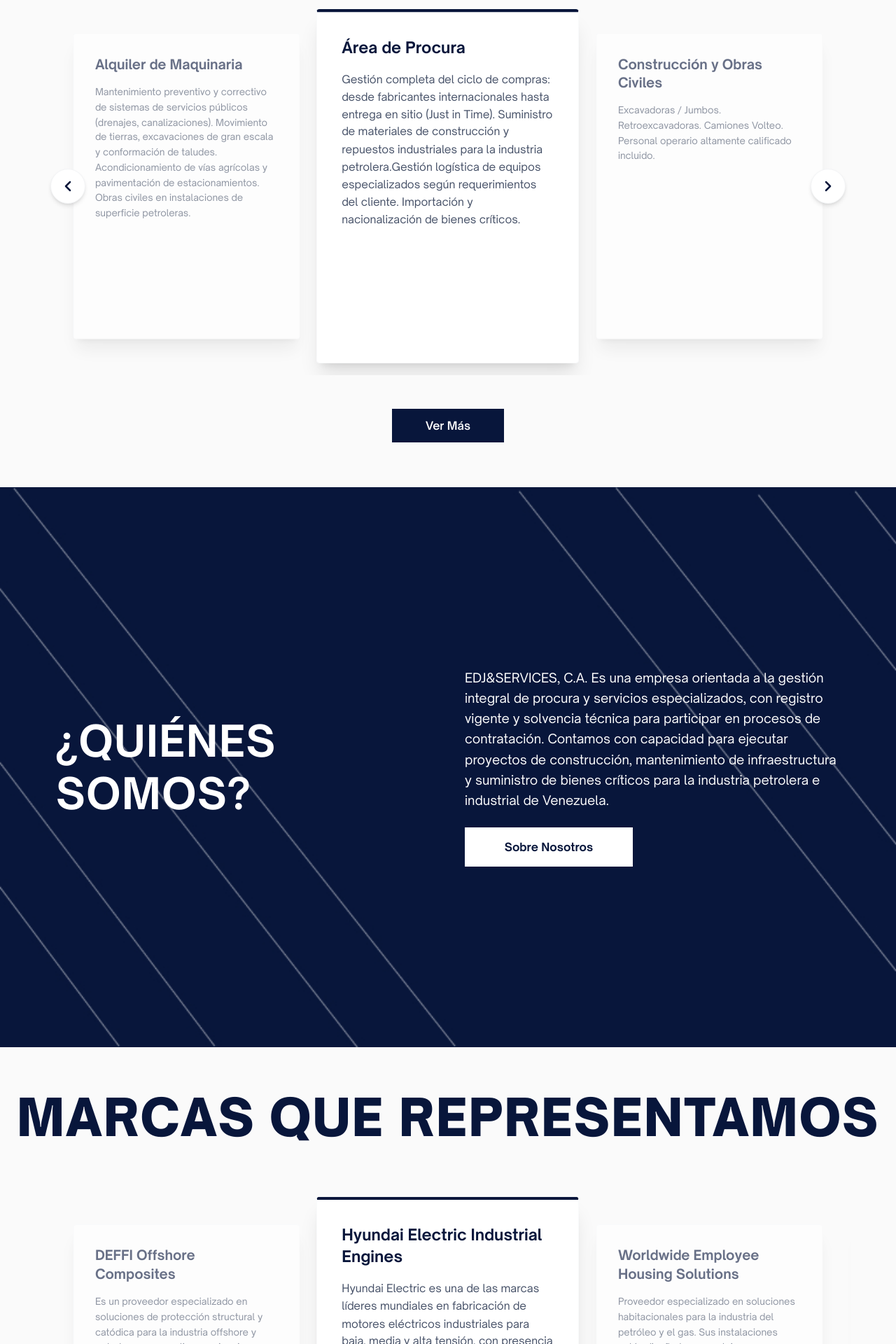
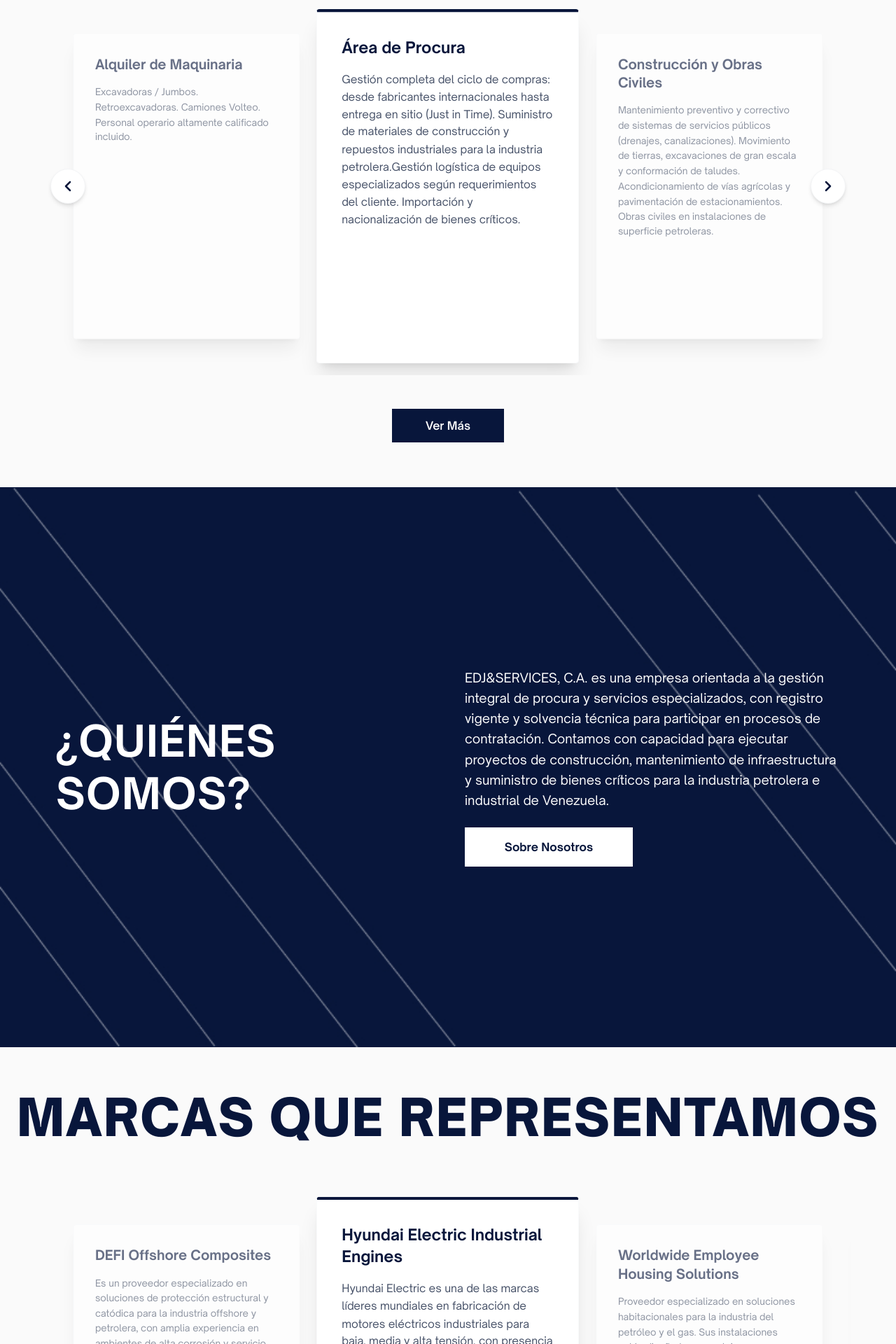
Before and after one commit to victorsegovi/edj-services, a Next.js app: page / in a window 1280 px wide. Shown: the part 940-2860 px from the top of the page at 70% size. Built offline with nearby package versions, Linux system fonts and the light colour scheme.

Commit message:
Done corrections

```diff
--- a/src/app/components/Contact.js
+++ b/src/app/components/Contact.js
@@ -47,7 +47,7 @@
                   <path d="m22 7-8.97 5.7a1.94 1.94 0 0 1-2.06 0L2 7"/>
                 </svg>
               </div>
-              <a href="mailto:info@edjgruop.net" className="hover:underline break-all transition-all">
+              <a href="mailto:info@edjgroup.net" className="hover:underline break-all transition-all">
                 info@edjgruop.net
               </a>
             </div>
--- a/src/app/components/ServicesCard.js
+++ b/src/app/components/ServicesCard.js
@@ -57,7 +57,7 @@
 
           {/* RENDERIZADO DEL TEXTO DINÁMICO */}
           <div className="text-[#455067] text-sm leading-relaxed p-2 text-left space-y-3 whitespace-pre-line">
-            <p className="font-semibold text-[#08163B]">Descripción del componente:</p>
+            <p className="font-semibold text-[#08163B]">Descripción del servicio</p>
             <p>
               {text || "Información técnica detallada en desarrollo para este componente específico."}
             </p>
--- a/src/app/page.js
+++ b/src/app/page.js
@@ -10,7 +10,7 @@
     {
       id: 1,
       title: "Alquiler de Maquinaria",
-      text: "Mantenimiento preventivo y correctivo de sistemas de servicios públicos (drenajes, canalizaciones). Movimiento de tierras, excavaciones de gran escala y conformación de taludes. Acondicionamiento de vías agrícolas y pavimentación de estacionamientos. Obras civiles en instalaciones de superficie petroleras.",
+      text: "Excavadoras / Jumbos. Retroexcavadoras. Camiones Volteo. Personal operario altamente calificado incluido.",
     },
     {
       id: 2,
@@ -20,15 +20,15 @@
     {
       id: 3,
       title: "Construcción y Obras Civiles",
-      text: "Excavadoras / Jumbos. Retroexcavadoras. Camiones Volteo. Personal operario altamente calificado incluido.",
+      text: "Mantenimiento preventivo y correctivo de sistemas de servicios públicos (drenajes, canalizaciones). Movimiento de tierras, excavaciones de gran escala y conformación de taludes. Acondicionamiento de vías agrícolas y pavimentación de estacionamientos. Obras civiles en instalaciones de superficie petroleras.",
     },
   ];
 
   const brandsCards = [
     {
       id: 1,
-      title: "DEFFI Offshore Composites",
-      text: "Es un proveedor especializado en soluciones de protección structural y catódica para la industria offshore y petrolera, con amplia experiencia en ambientes de alta corrosión y servicio severo.",
+      title: "DEFI Offshore Composites",
+      text: "Es un proveedor especializado en soluciones de protección estructural y catódica para la industria offshore y petrolera, con amplia experiencia en ambientes de alta corrosión y servicio severo.",
       bottomImageUrl: "/brand-2.png",
     },
     {
@@ -46,7 +46,7 @@
     {
       id: 4,
       title: "Scaffold Monkey Field Services",
-      text: "Empresa familiar especializada en el diseño montaje, modificación y desmontaje de sistemas de andamiaje industrial para la industria energética, petrolera y de construcción. Su rol es crítico para garantizar acceso seguro a zonas de trabajo en altura o de difícil acceso en proyectos EPC, paradas de planta y mantenimiento mayor.",
+      text: "Empresa familiar especializada en el diseño, montaje, modificación y desmontaje de sistemas de andamiaje industrial para la industria energética, petrolera y de construcción. Su rol es crítico para garantizar acceso seguro a zonas de trabajo en altura o de difícil acceso en proyectos EPC, paradas de planta y mantenimiento mayor.",
       bottomImageUrl: "/brand-4.png",
     },
     {
@@ -114,7 +114,7 @@
 
         <div className="w-full md:w-1/2 flex flex-col gap-6 text-left z-10">
           <p className="text-base sm:text-lg leading-relaxed font-normal">
-            EDJ&SERVICES, C.A. Es una empresa orientada a la gestión integral de
+            EDJ&SERVICES, C.A. es una empresa orientada a la gestión integral de
             procura y servicios especializados, con registro vigente y solvencia
             técnica para participar en procesos de contratación. Contamos con
             capacidad para ejecutar proyectos de construcción, mantenimiento de
--- a/src/app/servicios/page.js
+++ b/src/app/servicios/page.js
@@ -39,7 +39,7 @@
     },
     {
       id: 7,
-      title: "Soluiciones Habitacionales",
+      title: "Soluciones Habitacionales",
       text: "Módulos habitacionales y de trabajo diseñados para operaciones industriales remotas, con estándares de confort, seguridad y resistencia para entornos exigentes."
     },
     {
```
